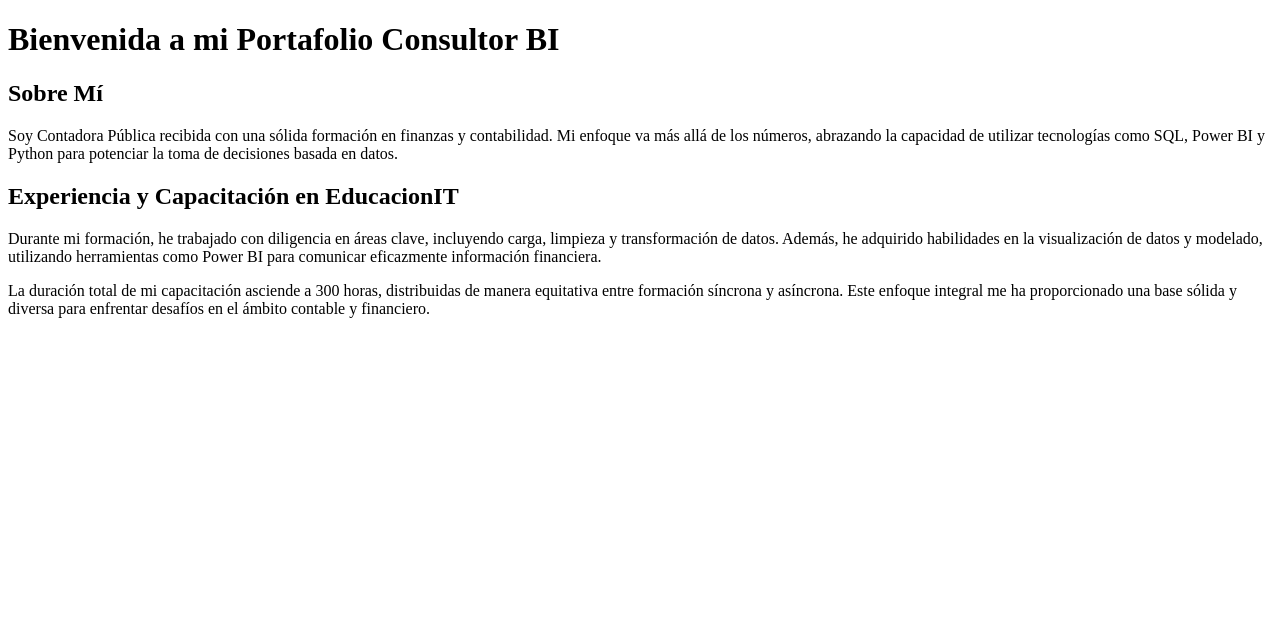
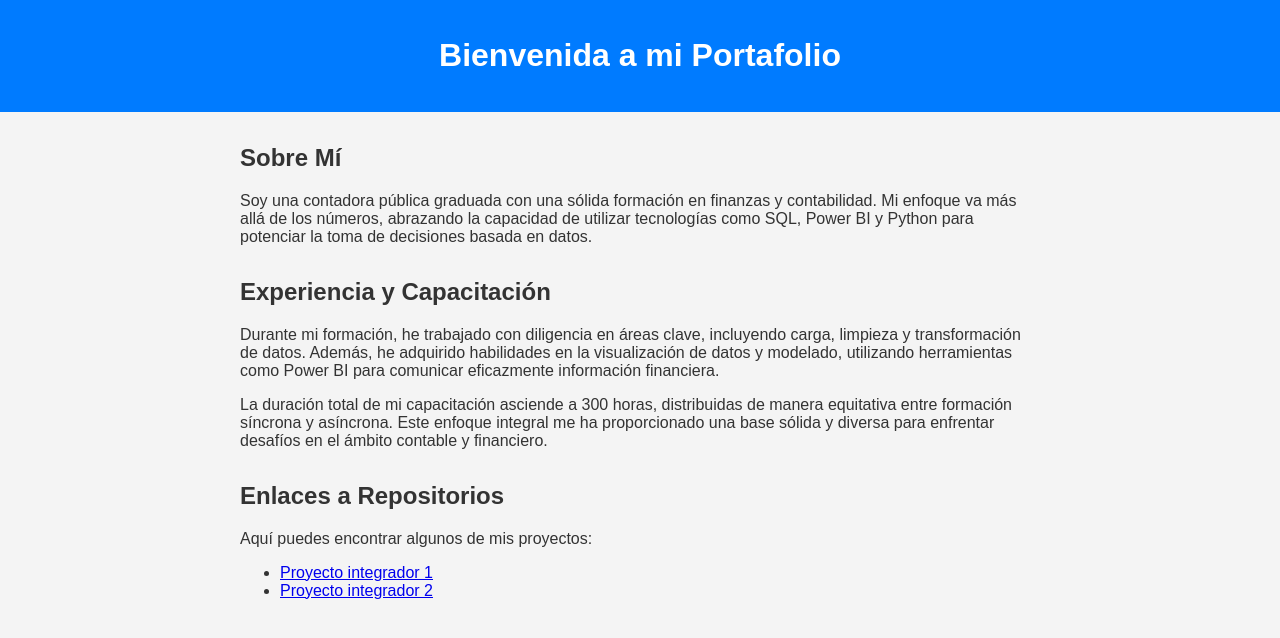
Before and after one commit to MarinesV/An-lisis-Datos-Consultor-BI-, a plain HTML site: page index.html in a window 1280 px wide. Drawn offline with Linux system fonts and the light colour scheme.

Commit message:
Update index.html

```diff
--- a/index.html
+++ b/index.html
@@ -4,19 +4,50 @@
     <meta charset="UTF-8">
     <meta name="viewport" content="width=device-width, initial-scale=1.0">
     <title>Mi Portafolio</title>
+    <style>
+        body {
+            font-family: 'Arial', sans-serif;
+            background-color: #f4f4f4;
+            color: #333;
+            margin: 0;
+            padding: 0;
+        }
+
+        header {
+            background-color: #007BFF;
+            color: #fff;
+            text-align: center;
+            padding: 1em 0;
+        }
+
+        section {
+            max-width: 800px;
+            margin: 2em auto;
+            padding: 0 20px;
+        }
+
+    </style>
 </head>
 <body>
     <header>
-        <h1>Bienvenida a mi Portafolio Consultor BI</h1>
+        <h1>Bienvenida a mi Portafolio</h1>
     </header>
     <section>
         <h2>Sobre Mí</h2>
-        <p>Soy Contadora Pública recibida con una sólida formación en finanzas y contabilidad. Mi enfoque va más allá de los números, abrazando la capacidad de utilizar tecnologías como SQL, Power BI y Python para potenciar la toma de decisiones basada en datos.</p>
+        <p>Soy una contadora pública graduada con una sólida formación en finanzas y contabilidad. Mi enfoque va más allá de los números, abrazando la capacidad de utilizar tecnologías como SQL, Power BI y Python para potenciar la toma de decisiones basada en datos.</p>
     </section>
     <section>
-        <h2>Experiencia y Capacitación en EducacionIT</h2>
+        <h2>Experiencia y Capacitación</h2>
         <p>Durante mi formación, he trabajado con diligencia en áreas clave, incluyendo carga, limpieza y transformación de datos. Además, he adquirido habilidades en la visualización de datos y modelado, utilizando herramientas como Power BI para comunicar eficazmente información financiera.</p>
         <p>La duración total de mi capacitación asciende a 300 horas, distribuidas de manera equitativa entre formación síncrona y asíncrona. Este enfoque integral me ha proporcionado una base sólida y diversa para enfrentar desafíos en el ámbito contable y financiero.</p>
+    </section>
+    <section>
+        <h2>Enlaces a Repositorios</h2>
+        <p>Aquí puedes encontrar algunos de mis proyectos:</p>
+        <ul>
+            <li><a href=https://github.com/MarinesV/Consultor-BI/tree/45a7fbe54e65f4e75f5521f289cb57879016e6d6/Proyecto%20integrador">Proyecto integrador 1</a></li>
+            <li><a href="https://github.com/MarinesV/Consultor-BI/tree/45a7fbe54e65f4e75f5521f289cb57879016e6d6/Proyecto%20Integrador%2022">Proyecto integrador 2</a></li>
+        </ul>
     </section>
 
 </body>
```
